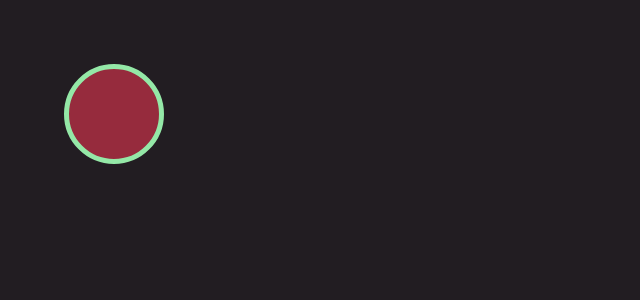
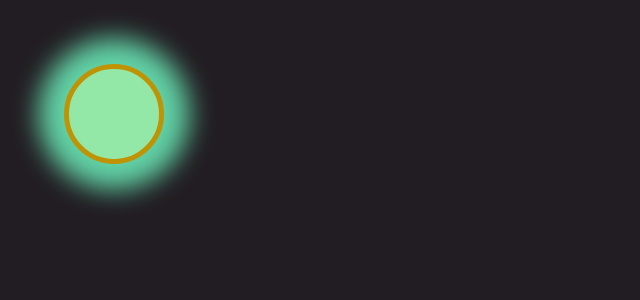
Before and after one commit to franco-ortega/glowing-colors, a React (Create React App) app: page / in a window 1280 px wide. Shown: the top 300 px of the page, without its empty margins (0-640 px from the left). Built offline with nearby package versions, Linux system fonts and the light colour scheme.

Commit message:
add dynamic box-shadow to Orb

```diff
--- a/src/components/Orb/Orb.jsx
+++ b/src/components/Orb/Orb.jsx
@@ -18,6 +18,7 @@ const Orb = () => {
 
   const bkdgColor = colorPicker();
   const borderStyle = `thick solid ${colorPicker()}`;
+  const boxShadowStyle = `0 0 2vw 2vw ${colorPicker()}`;
 
   console.log(bkdgColor);
   console.log(borderStyle);
@@ -27,8 +28,9 @@ const Orb = () => {
       className={styles.Orb}
       data-testid="orb-element"
       style={{
-        background: bkdgColor,
-        border: borderStyle
+        backgroundColor: bkdgColor,
+        border: borderStyle,
+        boxShadow: boxShadowStyle
       }}
     ></div>
   );
--- a/src/components/Orb/Orb.module.css
+++ b/src/components/Orb/Orb.module.css
@@ -4,5 +4,5 @@
   width: 100px;
   margin: 5vw;
 
-  border: thick solid lightgreen;
+  border: thick solid rgb(144, 238, 144);
 }
```
